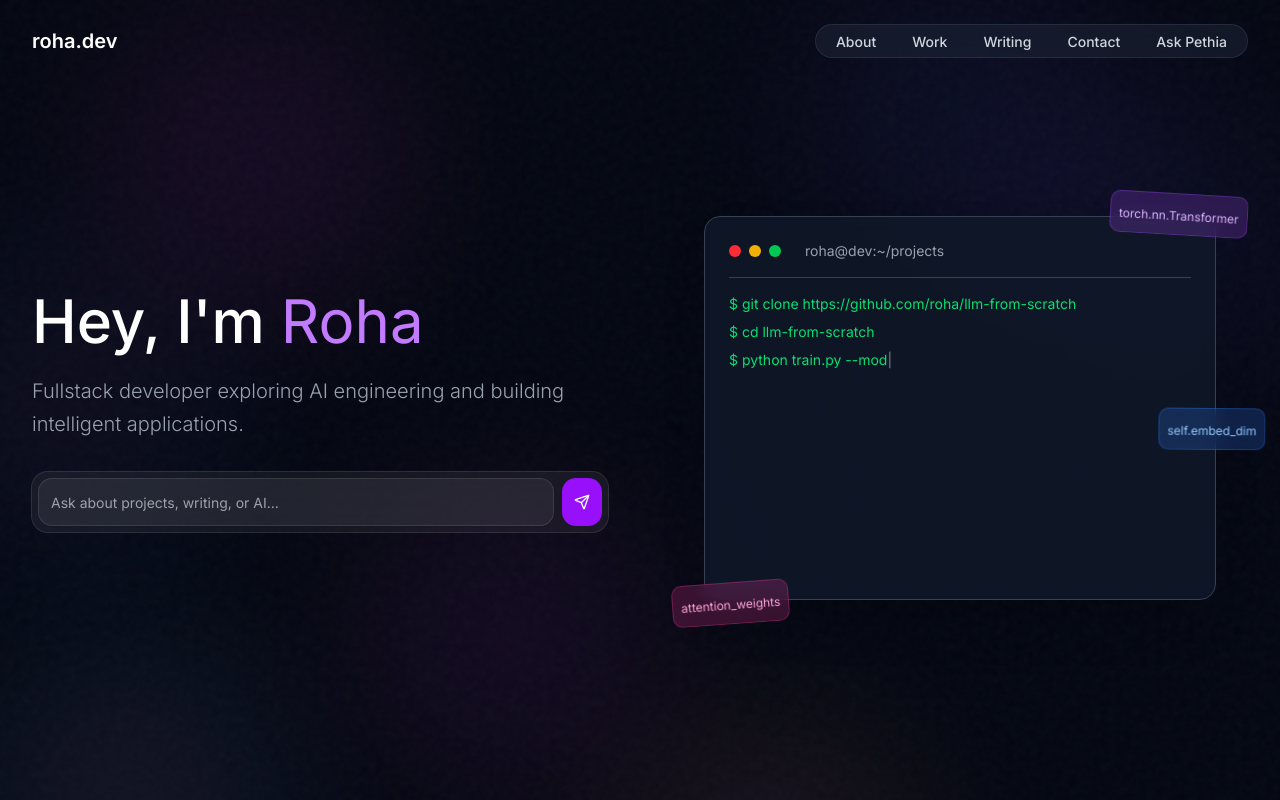
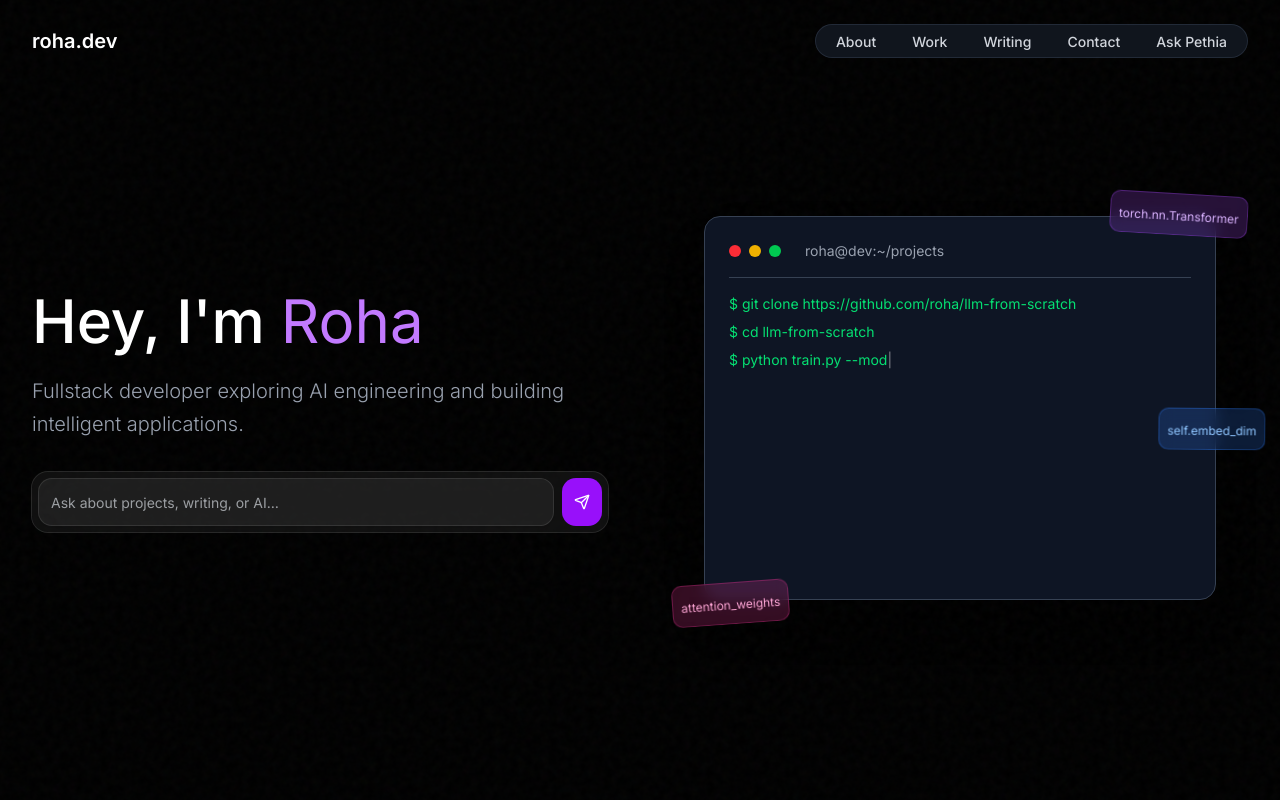
Before and after one commit to row-huh/roha.dev-v3, a Next.js app in the folder src/: page / in a window 1280 px wide. Shown: the top 800 px of the page. Built offline with nearby package versions, Linux system fonts and the light colour scheme.

Commit message:
updated bg

```diff
--- a/src/components/interactive-background.tsx
+++ b/src/components/interactive-background.tsx
@@ -1,78 +1,10 @@
-"use client"
-
-import { motion, useScroll, useTransform } from "framer-motion"
-
 export default function InteractiveBackground() {
-  const { scrollY } = useScroll()
-
-  // Define initial positions and speed factors for each blob
-  const blobs = [
-    {
-      id: 1,
-      initialY: "20%",
-      initialX: "20%",
-      speedFactor: -0.2, // Moves slower up
-      opacity: 0.3,
-      bg: "radial-gradient(circle, rgba(147, 51, 234, 0.3) 0%, rgba(219, 39, 119, 0.2) 50%, transparent 70%)",
-    },
-    {
-      id: 2,
-      initialY: "15%",
-      initialX: "75%",
-      speedFactor: -0.4, // Moves faster up
-      opacity: 0.2,
-      bg: "radial-gradient(circle, rgba(59, 130, 246, 0.3) 0%, rgba(147, 51, 234, 0.2) 50%, transparent 70%)",
-    },
-    {
-      id: 3,
-      initialY: "50%",
-      initialX: "5%",
-      speedFactor: -0.3, // Moves moderately up
-      opacity: 0.15,
-      bg: "radial-gradient(circle, rgba(236, 72, 153, 0.3) 0%, rgba(59, 130, 246, 0.2) 50%, transparent 70%)",
-    },
-    {
-      id: 4,
-      initialY: "80%",
-      initialX: "40%",
-      speedFactor: -0.1, // Moves slowest up
-      opacity: 0.25,
-      bg: "radial-gradient(circle, rgba(147, 51, 234, 0.3) 0%, rgba(219, 39, 119, 0.2) 50%, transparent 70%)",
-    },
-    {
-      id: 5,
-      initialY: "30%",
-      initialX: "90%",
-      speedFactor: -0.5, // Moves fastest up
-      opacity: 0.18,
-      bg: "radial-gradient(circle, rgba(59, 130, 246, 0.3) 0%, rgba(147, 51, 234, 0.2) 50%, transparent 70%)",
-    },
-    {
-      id: 6,
-      initialY: "100%", // Starts below viewport
-      initialX: "10%",
-      speedFactor: -0.6, // Moves very fast up
-      opacity: 0.22,
-      bg: "radial-gradient(circle, rgba(255, 100, 200, 0.3) 0%, rgba(100, 200, 255, 0.2) 50%, transparent 70%)",
-    },
-    {
-      id: 7,
-      initialY: "110%", // Starts further below viewport
-      initialX: "60%",
-      speedFactor: -0.7, // Moves even faster up
-      opacity: 0.28,
-      bg: "radial-gradient(circle, rgba(180, 80, 255, 0.3) 0%, rgba(255, 150, 50, 0.2) 50%, transparent 70%)",
-    },
-  ]
-
-  const yTransforms = blobs.map((blob) => useTransform(scrollY, (latest) => latest * blob.speedFactor))
-
   return (
     <div className="fixed inset-0 z-0">
-      {/* Base Gradient */}
-      <div className="absolute inset-0 bg-gray-950" />
+      {/* Black Background */}
+      <div className="absolute inset-0 bg-black" />
 
-      {/* Subtle Noise/Grain Effect */}
+      {/* Grain/Noise Effect */}
       <div
         className="absolute inset-0 opacity-[0.03]"
         style={{
@@ -80,49 +12,6 @@ export default function InteractiveBackground() {
           backgroundSize: "cover",
         }}
       />
-
-      {/* Dynamic ambient blobs with scroll-driven Y movement */}
-      {blobs.map((blob, index) => {
-        const yTransform = yTransforms[index] // Scroll-driven Y movement
-        return (
-          <motion.div
-            key={blob.id}
-            className="absolute w-96 h-96 rounded-full blur-3xl pointer-events-none"
-            animate={{
-              scale: [1, 1.05, 1],
-              opacity: [blob.opacity, blob.opacity + 0.1, blob.opacity],
-            }}
-            transition={{
-              duration: Math.random() * 10 + 10, // Random duration for subtle animation
-              repeat: Number.POSITIVE_INFINITY,
-              ease: "easeInOut",
-            }}
-            style={{
-              background: blob.bg,
-              top: blob.initialY,
-              left: blob.initialX,
-              translateX: "-50%", // Center the blob based on its top/left
-              translateY: "-50%",
-              y: yTransform,
-
-            }}
-          />
-        )
-      })}
-
-      {/* Fine Grid */}
-      <div className="absolute inset-0 opacity-[0.02]">
-        <div
-          className="w-full h-full"
-          style={{
-            backgroundImage: `
-              linear-gradient(rgba(255,255,255,0.1) 1px, transparent 1px),
-              linear-gradient(90deg, rgba(255,255,255,0.1) 1px, transparent 1px)
-            `,
-            backgroundSize: "60px 60px",
-          }}
-        />
-      </div>
     </div>
   )
 }
```
